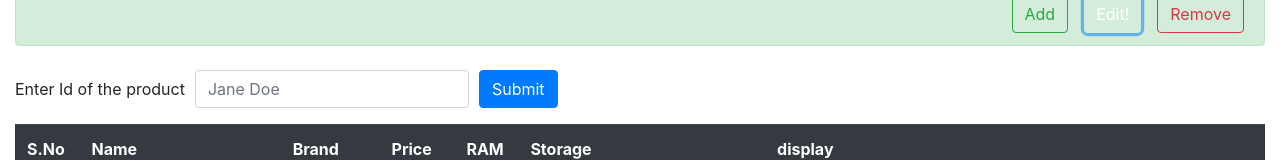
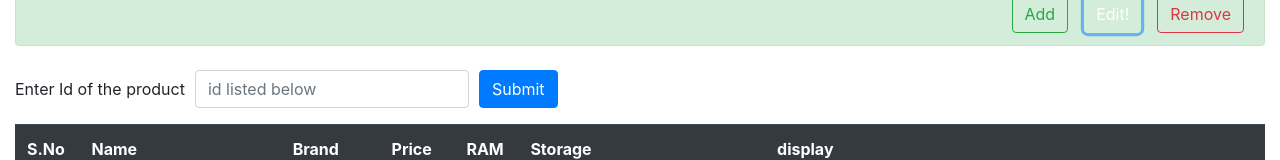
Before and after one commit to Gulsonmahesh/capstone-react, a React (Create React App) app: page /Summary in a window 1280 px wide. Both pictures are taken after a click on the button "Edit!". Shown: the part 144-304 px from the top of the page. Built offline with nearby package versions, Linux system fonts and the light colour scheme; data requests are answered from the project's data file.

Commit message:
Added function

```diff
--- a/src/components/product/Summery.jsx
+++ b/src/components/product/Summery.jsx
@@ -25,6 +25,9 @@ class Productsummary extends Component {
         this.setState({ modifyStatus: !this.state.modifyStatus })
     }
 
+    handleSubmit = (e) => {
+
+    }
     render() {
         return (
             <Fragment>
@@ -45,13 +48,13 @@ class Productsummary extends Component {
                     {
                         this.state.modifyStatus && <Row className="mt-2" >
                         <Col>
-                            <Form>
+                            <Form onSubmit={this.handleSubmit}>
                                 <Form.Row className="align-items-center">
                                     <Col xs="auto">
                                         <Form.Label className="d-inline-block" htmlFor="inlineFormInput">Enter Id of the product</Form.Label>
                                     </Col>
                                     <Col xs="auto">
-                                        <Form.Control className="mb-2" id="inlineFormInput" placeholder="Jane Doe"/>
+                                        <Form.Control className="mb-2" id="inlineFormInput" placeholder="id listed below"/>
                                     </Col>
                                     <Col xs="auto">
                                         <Button type="submit" className="mb-2"> Submit</Button>
```
